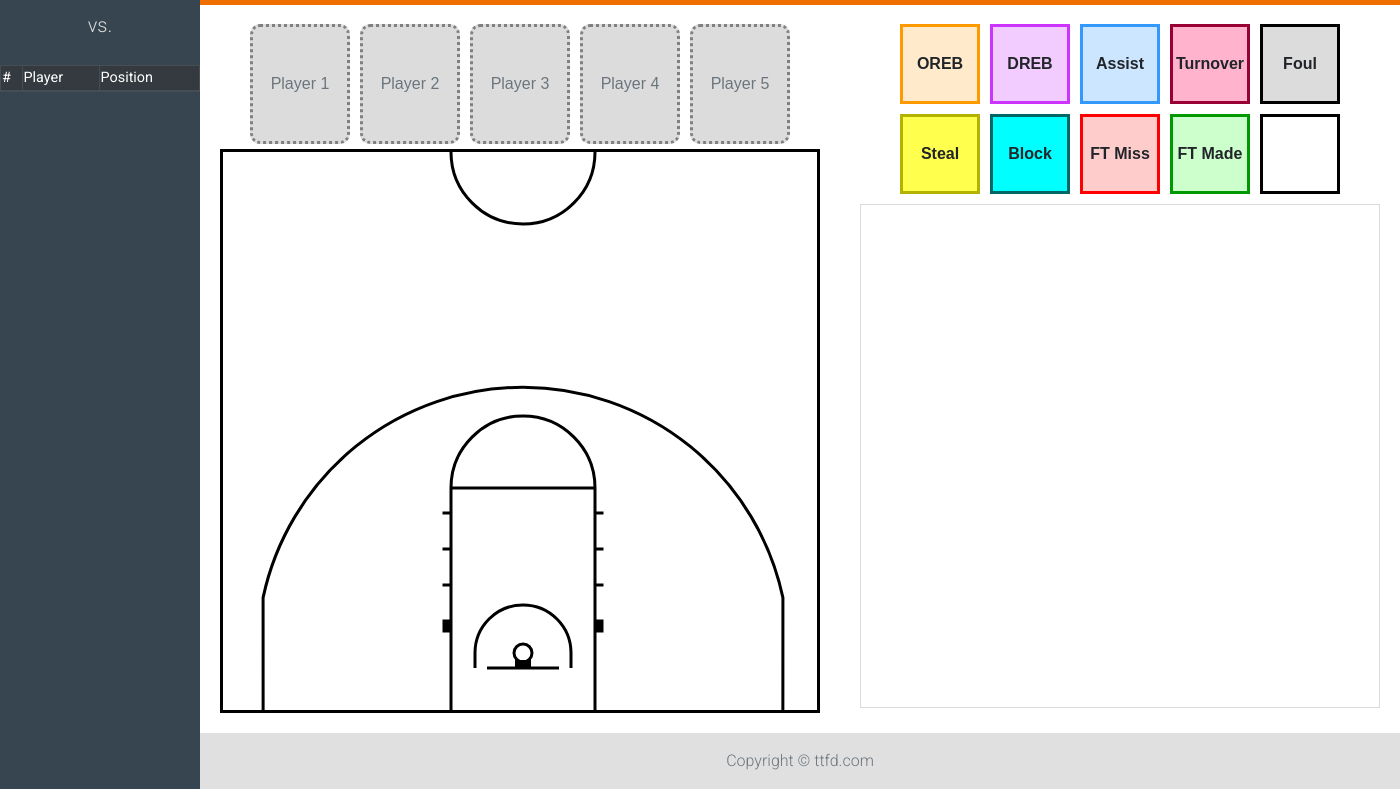
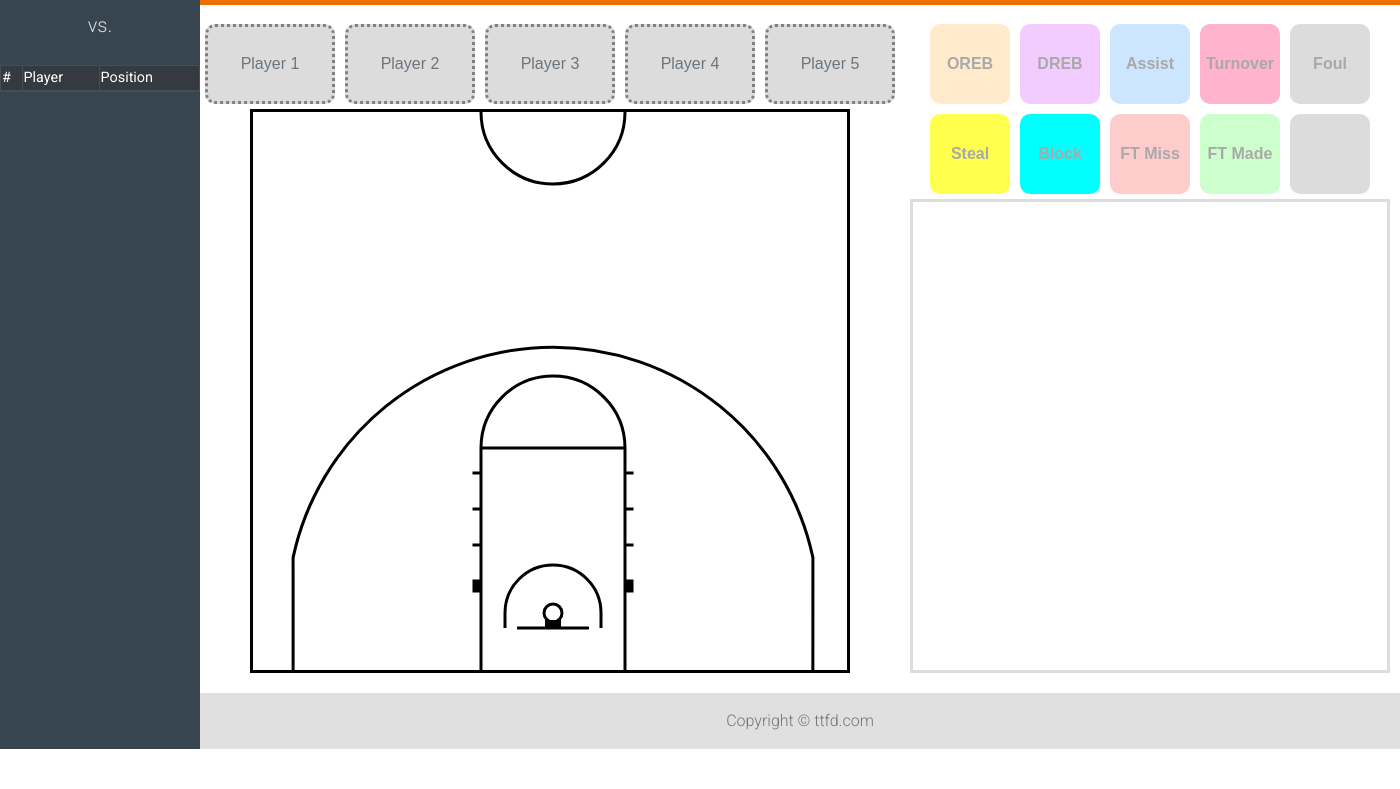
Before and after one commit to slgabbar/ttfd, a Django app: template mysite/game/templates/game/scout_game.html in a window 1400 px wide. Shown: the part 51-840 px from the top of the page. After the commit the page ends 800 px from the top, so only its background shows below. Run offline with Django 3.2, Linux system fonts and the light colour scheme; the template is opened without the code that fills it, so the values that code supplies are empty; some libraries are stand-ins or nearby versions.

Commit message:
more styling for gamme scout

```diff
--- a/mysite/game/static/game/css/player.css
+++ b/mysite/game/static/game/css/player.css
@@ -1,5 +1,23 @@
 .player-clicked {
-	background-color: red;
+	display: flex;
+	flex-direction: column;
+	align-items: center;
+	justify-content: center;
+	font-family: Arial, Helvetica, sans-serif;
+	height: 80px;
+	width: 130px;
+	border-radius: 10px;
+	margin: 5px;
+	text-align: center;
+	box-shadow: 0 0 5px rgba(27, 179, 24, 1);
+	border: 1px solid rgba(27, 179, 24, 1);
+	background: repeating-linear-gradient(
+		45deg,
+		#98FB98,
+		#98FB98 10px,
+		#e0ffe3 10px,
+		#e0ffe3 20px
+	) !important;
 }
 
 .player-button {
@@ -8,23 +26,8 @@
 	align-items: center;
 	justify-content: center;
 	font-family: Arial, Helvetica, sans-serif;
-	height: 120px;
-	width: 100px;
-	border: solid #ff9900 3px;
-	border-radius: 10px;
-	background-color: #ffebcc;
-	margin: 5px;
-	text-align: center;
-}
-
-.empty {
-	display: flex;
-	flex-direction: column;
-	align-items: center;
-	justify-content: center;
-	font-family: Arial, Helvetica, sans-serif;
-	height: 120px;
-	width: 100px;
+	height: 80px;
+	width: 130px;
 	border: dotted gray 3px;
 	border-radius: 10px;
 	background-color: #DCDCDC;
@@ -32,11 +35,17 @@
 	text-align: center;
 }
 
-.player-button:hover {
+.in-game {
+	background: #98FB98;
+	box-shadow: 0 0 5px rgba(27, 179, 24, 1);
+	border: 1px solid rgba(27, 179, 24, 1);
+}
+
+.in-game:hover {
 	cursor: pointer;
 	filter: brightness(70%);
 }
 
-.player-button:active {
-	box-shadow: 0 0 5px -1px rgba(0,0,0,0.6);
+.in-game:active {
+	box-shadow: 0 0 5px -5px rgba(0,0,0,0.6);
 }
--- a/mysite/game/static/game/css/scout_game.css
+++ b/mysite/game/static/game/css/scout_game.css
@@ -30,11 +30,8 @@
 }
 
 .left-container {
-	/*margin-top: 50px;*/
-	/*margin-bottom: 10px;*/
-	padding: 20px;
 	height: 100%;
-	/*border: solid red 3px;*/
+	padding: 20px 0 20px 0;
 	display: flex;
 	flex-direction: column;
 	align-items: center;
@@ -42,25 +39,14 @@
 }
 
 .right-container {
-	padding: 20px;
 	height: 100%;
+	padding: 20px 10px 20px 10px;
 	flex-grow: 1;
-	/*border: solid blue 3px;*/
 	display: flex;
 	flex-direction: column;
-	align-items: center;
-	justify-content: space-between;
 }
 
 .player-container {
-	display: flex;
-	flex-direction: row;
-	align-items: center;
-	justify-content: space-between;
-}
-
-.shot-container {
-	width: 90%;
 	display: flex;
 	flex-direction: row;
 	align-items: center;
@@ -71,35 +57,18 @@
 	display: flex;
 	flex-direction: column;
 	align-items: center;
-	justify-content: space-between;
 	/*border: solid black 3px;*/
 }
 
 .button-row {
 	display: flex;
 	flex-direction: row;
-	justify-content: center;
+	justify-content: space-between;
 	align-items: center;
 }
 
-.stat-button {
-	display: flex;
-	flex-direction: column;
-	align-items: center;
-	justify-content: center;
-	/*border: solid black 1px;*/
-	margin: 5px;
-	height: 80px;
-	width: 80px;
-	font-family: Arial, Helvetica, sans-serif;
-	font-weight: bold;
-}
-
 .play-by-play {
-	flex-grow: 1;
-	margin: 5px;
-	height: 50%;
-	width: 100%;
-	border: solid #DCDCDC 1px;
+	flex-grow: 2;
+	border: solid #DCDCDC 3px;
 	overflow: auto;
 }
--- a/mysite/game/static/game/css/stats.css
+++ b/mysite/game/static/game/css/stats.css
@@ -1,3 +1,21 @@
+.disabled {
+	border: none !important;
+	color: darkgray;
+}
+
+.stat-button {
+	display: flex;
+	flex-direction: column;
+	align-items: center;
+	justify-content: center;
+	margin: 5px;
+	height: 80px;
+	width: 80px;
+	border-radius: 10px;
+	font-family: Arial, Helvetica, sans-serif;
+	font-weight: bold;
+}
+
 #oreb {
 	border: #ff9900 solid 3px;
 	background-color: #ffebcc;
@@ -45,6 +63,7 @@
 
 #ex {
 	border: solid black 3px;
+	background: #DCDCDC;
 }
 
 .stat-button:hover {
--- a/mysite/game/templates/game/scout_game.html
+++ b/mysite/game/templates/game/scout_game.html
@@ -55,18 +55,18 @@
 <div class="right-container">
 	<div class="stat-button-container">
 		<div class="button-row">
-			<div class="stat-button" id="oreb">OREB</div>
-			<div class="stat-button" id="dreb">DREB</div>
-			<div class="stat-button" id="ast">Assist</div>
-			<div class="stat-button" id="tov">Turnover</div>
-			<div class="stat-button" id="foul">Foul</div>
+			<div class="stat-button disabled" id="oreb">OREB</div>
+			<div class="stat-button disabled" id="dreb">DREB</div>
+			<div class="stat-button disabled" id="ast">Assist</div>
+			<div class="stat-button disabled" id="tov">Turnover</div>
+			<div class="stat-button disabled" id="foul">Foul</div>
 		</div>
 		<div class="button-row">
-			<div class="stat-button" id="stl">Steal</div>
-			<div class="stat-button" id="blk">Block</div>
-			<div class="stat-button" id="ft">FT Miss</div>
-			<div class="stat-button" id="ftm">FT Made</div>
-			<div class="stat-button" id="ex"></div>
+			<div class="stat-button disabled" id="stl">Steal</div>
+			<div class="stat-button disabled" id="blk">Block</div>
+			<div class="stat-button disabled" id="ft">FT Miss</div>
+			<div class="stat-button disabled" id="ftm">FT Made</div>
+			<div class="stat-button disabled" id="ex"></div>
 		</div>
 	</div>
 	<div class="play-by-play", id="play-by-play">
@@ -76,7 +76,7 @@
 
 	<script type="text/javascript">
 		var GAME_READY = false;
-		var player_selected = false;
+		var PLAYER_SELECTED = false;
 		var USER_SCORE = 0;
 		var OPP_SCORE = 0;
 	</script>
```
Also changed, not shown: mysite/game/static/game/js/players.js (+40 -5 lines), mysite/game/static/game/js/scout_game.js (+33 -33 lines).
